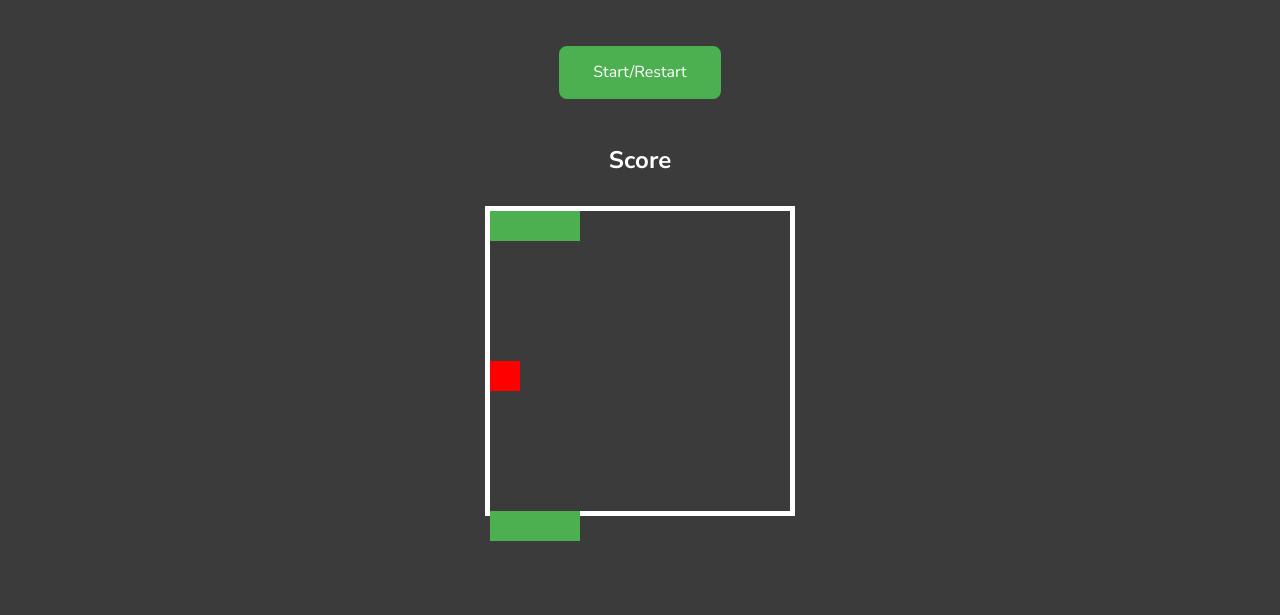
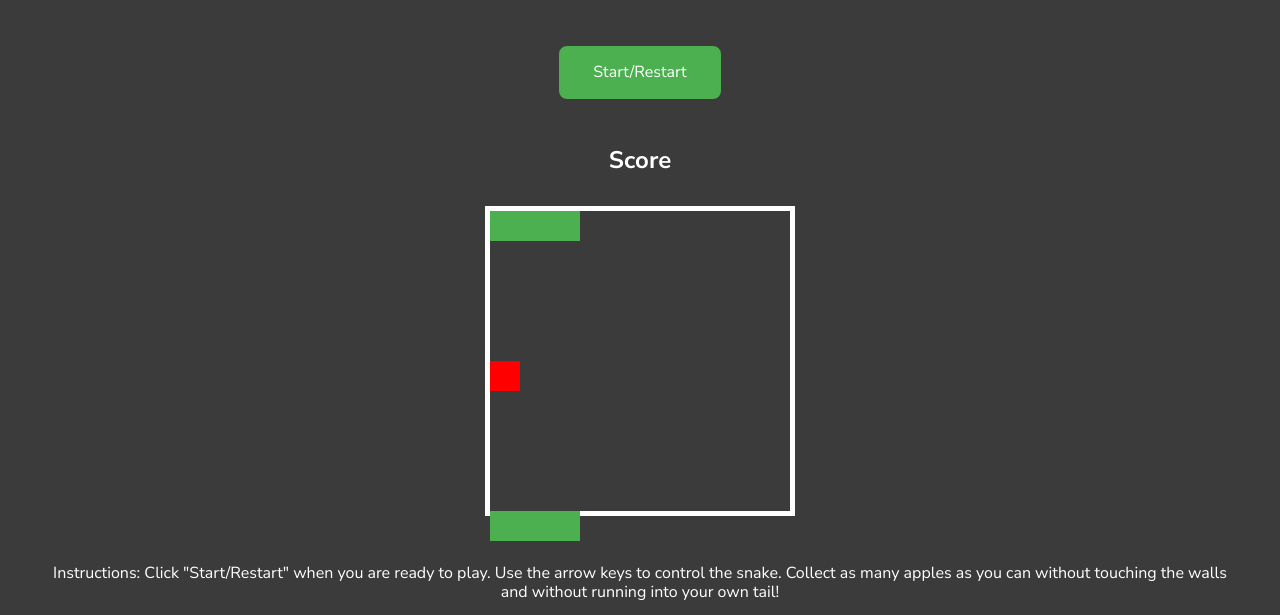
Before and after one commit to RemyPearson/snake-game-browser, a website built with webpack: page index.html in a window 1280 px wide. Shown: the part 185-800 px from the top of the page. Built offline with nearby package versions, Linux system fonts and the light colour scheme.

Commit message:
Updated files. Added instructions

```diff
--- a/index.css
+++ b/index.css
@@ -9,6 +9,10 @@ body {
     color: white;
     background: rgb(59, 59, 59);
     font-family: 'Nunito Sans', sans-serif;
+}
+
+p {
+    padding-top: 2em;
 }
 
 .grid {
--- a/index.html
+++ b/index.html
@@ -12,5 +12,6 @@
         <h2>Score <span id="score"></span></h2>
         <div class="grid"></div>
         <script src="index.js"></script>
+        <p> Instructions: Click "Start/Restart" when you are ready to play. Use the arrow keys to control the snake. Collect as many apples as you can without touching the walls and without running into your own tail!</p>
     </body>
 </html>
```
